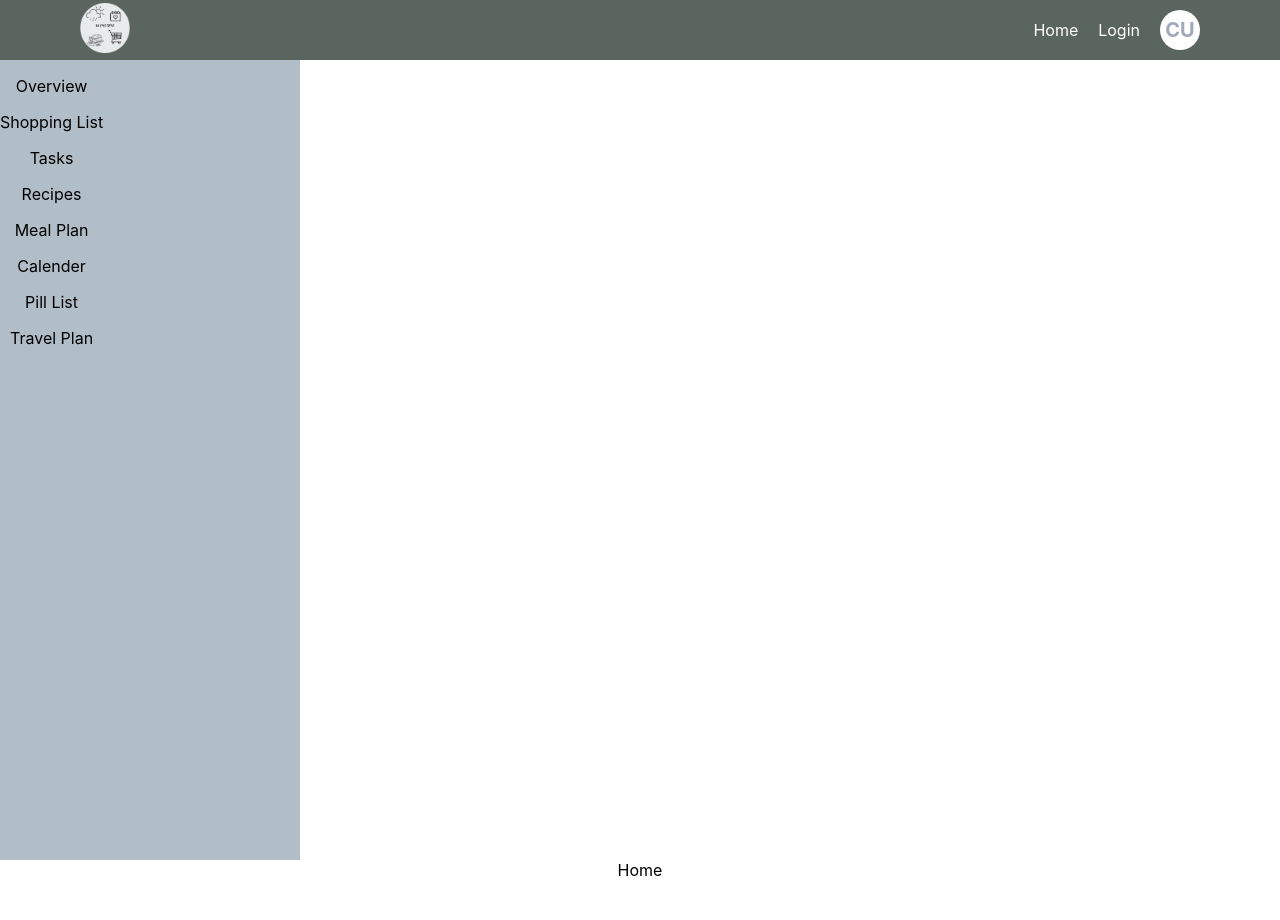
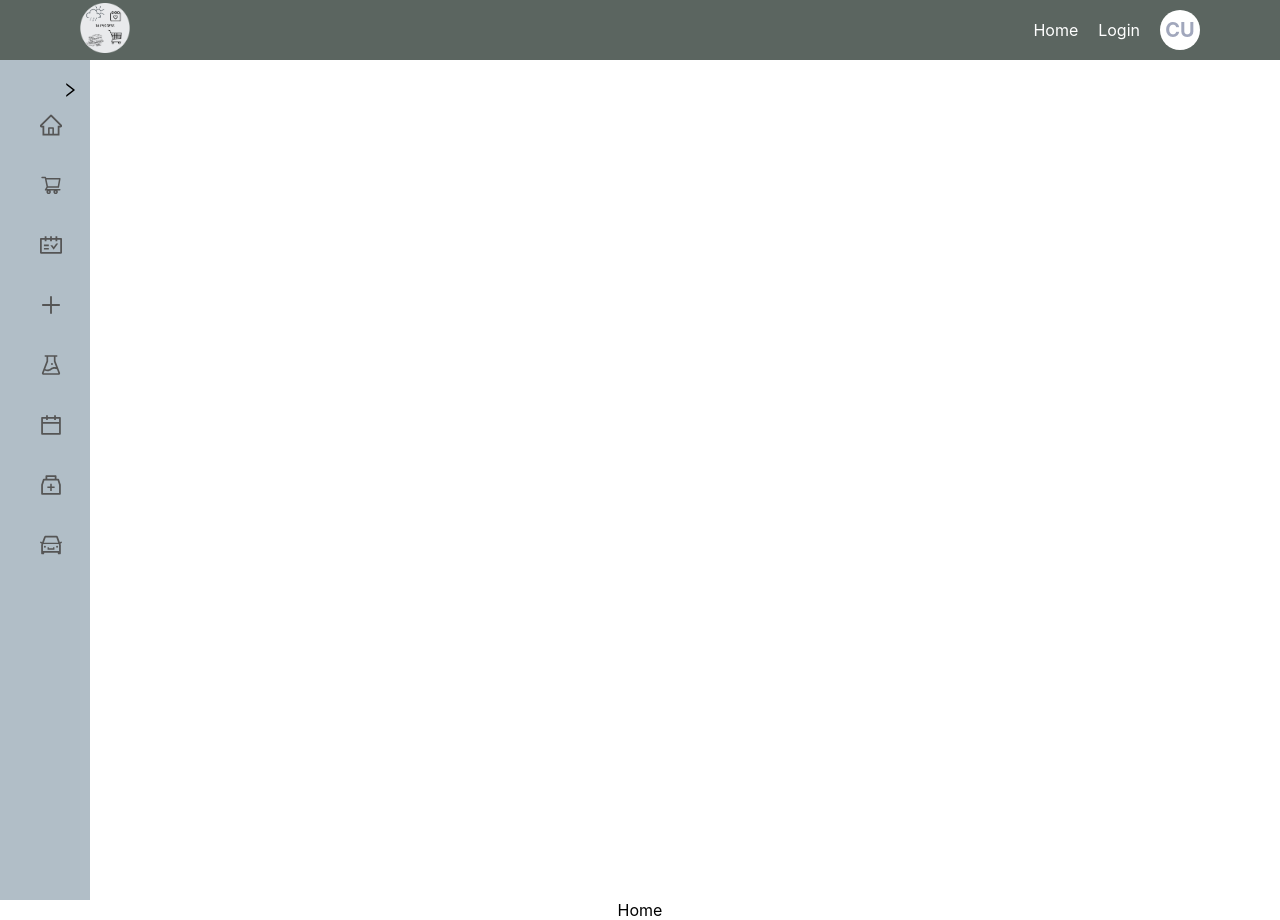
Before and after one commit to ceydaulubas/my-all-inclusive-project, a React (Create React App) app: page / in a window 1280 px wide. Before the commit the page ends 880 px from the top, so only its background shows below. Built offline with nearby package versions, Linux system fonts and the light colour scheme.

Commit message:
created-navbar-style

```diff
--- a/src/layout/Navbar/Navbar.scss
+++ b/src/layout/Navbar/Navbar.scss
@@ -1,8 +1,62 @@
-.navbar-container{
+.navbar-container {
   display: flex;
   justify-content: space-between;
-  width: 300px;
+  align-items: flex-start;
+  width: 50px;
   height: 100vh;
   background-color: rgb(177, 190, 199);
+  padding: 20px;
+  transition: width 0.3s ease;
 
 }
+
+.nav-items {
+  display: flex;
+  flex-direction: column;
+  align-items: flex-start;
+  gap: 10px;
+  flex-wrap: wrap;
+  margin-top: 20px;
+  align-content: flex-start;
+
+  .nav-item {
+    display: flex;
+    align-items: center;
+    cursor: pointer;
+    margin-left: 10px;
+    width: 100%;
+    height: 50px;
+
+    span {
+      margin-left: 10px;
+      color: rgb(77, 77, 77);
+      text-decoration: none;
+    }
+
+    &:hover {
+      span {
+        color: #06223d;
+      }
+    }
+  }
+
+}
+
+.toggle-icon {
+  cursor: pointer;
+}
+
+.open {
+  width: 200px;
+  .nav-item  {
+    text-decoration: none;
+  }
+}
+
+.closed{
+  .nav-item {
+   :hover {
+    color: #06223d;
+    }
+  }
+}
--- a/src/layout/Navbar/Navbar.tsx
+++ b/src/layout/Navbar/Navbar.tsx
@@ -1,22 +1,65 @@
-import React from "react";
-import { useState } from "react";
+// Navbar.tsx
+
+import React, { useState } from "react";
+import { Link } from "react-router-dom";
 import "./Navbar.scss";
+import {
+  LeftOutlined,
+  RightOutlined,
+  ShoppingCartOutlined,
+  ScheduleOutlined,
+  PlusOutlined,
+  CalendarOutlined,
+  ExperimentOutlined,
+  MedicineBoxOutlined,
+  CarOutlined,
+  HomeOutlined
+} from "@ant-design/icons";
 
-function Navbar() {
+interface NavItem {
+  title: string;
+  icon: JSX.Element;
+  path: string;
+}
+
+const Navbar: React.FC = () => {
+  const iconSize = '22px';
+  const [isNavbarPopupOpen, setIsNavbarPopupOpen] = useState<boolean>(false);
+
+  const toggleNavbar = () => {
+    setIsNavbarPopupOpen(!isNavbarPopupOpen);
+  };
+
+  const getIconWithSize = (icon: JSX.Element) => {
+    return React.cloneElement(icon, { style: { fontSize: iconSize, color: '#555' } });
+  };
+
+  const navItems: NavItem[] = [
+    { title: "Overview", icon: getIconWithSize(<HomeOutlined />), path: "/overview" },
+    { title: "Shopping List", icon: getIconWithSize(<ShoppingCartOutlined />), path: "/shopping-list" },
+    { title: "Tasks", icon: getIconWithSize(<ScheduleOutlined />), path: "/tasks" },
+    { title: "Recipes", icon: getIconWithSize(<PlusOutlined />), path: "/recipes" },
+    { title: "Meal Plan", icon: getIconWithSize(<ExperimentOutlined />), path: "/meal-plan" },
+    { title: "Calendar", icon: getIconWithSize(<CalendarOutlined />), path: "/calendar" },
+    { title: "Pill List", icon: getIconWithSize(<MedicineBoxOutlined />), path: "/pill-list" },
+    { title: "Travel Plan", icon: getIconWithSize(<CarOutlined />), path: "/travel-plan" }
+  ];
+
   return (
-    <div className="navbar-container">
-      <div>
-        <p>Overview</p>
-        <p>Shopping List</p>
-        <p>Tasks</p>
-        <p>Recipes</p>
-        <p>Meal Plan</p>
-        <p>Calender</p>
-        <p>Pill List</p>
-        <p>Travel Plan</p>
+    <div className={`navbar-container ${isNavbarPopupOpen ? 'open' : 'closed'}`}>
+      <div className="nav-items">
+        {navItems.map((item, index) => (
+          <Link key={index} to={item.path} className="nav-item">
+            {item.icon}
+            {isNavbarPopupOpen && <span>{item.title}</span>}
+          </Link>
+        ))}
+      </div>
+      <div className="toggle-icon" onClick={toggleNavbar}>
+        {isNavbarPopupOpen ? <LeftOutlined /> : <RightOutlined />}
       </div>
     </div>
   );
-}
+};
 
 export default Navbar;
```
